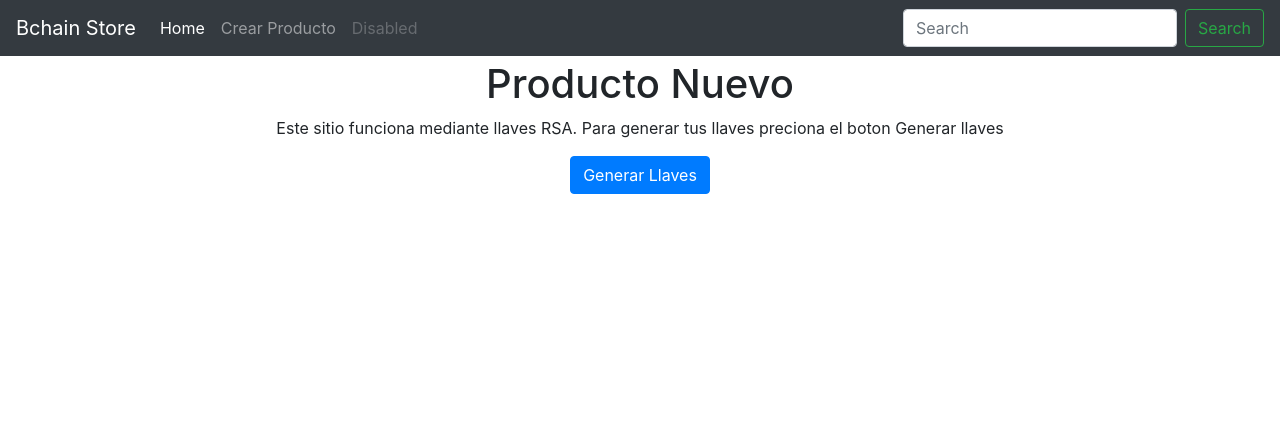
After one commit to miguelgonch/bchain-store, a Flask app: page /register in a window 1280 px wide. The commit adds this page. Shown: the top 434 px of the page. Run offline with Flask 2, Linux system fonts and the light colour scheme; some libraries are stand-ins or nearby versions.

Commit message:
Generacion de RSA funcional y se dan al usuario que ese esta registrando. Pero no se suben a mongo ni funciona el login

```diff
--- a/app/Productos.py
+++ b/app/Productos.py
@@ -8,7 +8,7 @@ w3 = Web3(Web3.WebsocketProvider("ws://127.0.0.1:9000"))
 w3.eth.defaultAccount = w3.eth.accounts[0]
 false=False
 
-Store_address = "0x04EAd0208242243BBAc66bd4d03043aB804E38B7"
+Store_address = "0x04a1dC9D59Bb45aD9A984f52D1c898Aa022D56F0"
 
 store_contract = w3.eth.contract(address=Store_address, abi=abis.abi_store)
 a = store_contract.functions
@@ -67,6 +67,29 @@ def listProducts():
     for r in res:
         print(r)
 
+def uploadkey(public, private):
+    #public={'publicK':public}
+    #result=db.keys.insert_one(public)
+    #public = {'key':str(public)}
+    #result=db.keys.insert_one(public)
+    public = str(public)
+
+    #encripted = rsa.encrypt(b"This is the message to be encrypted", public)
+    #key.decrypt(ast.literal_eval(str(encrypted)))
+
+    # encrypted_message = rsa.encrypt(message, public_key)
+    # decrypted_message = rsa.decrypt(encrypted_message, private_key)
+
+import rsa
+
+def generateKeys():
+    public_key, private_key = rsa.newkeys(48)
+    return public_key, private_key
+
+key = generateKeys()
+print(type(key[0]))
+uploadkey(key[0],key[1])
+
 #deleteProduct('28faaedf5071618129249db937bf59a1')
 #prods = listProducts()
 #hashh = createProduct('Oracle', 10, 'Licencia pirateada de OracleDB', 2, db)
--- a/app/templates/deleteproduct.html
+++ b/app/templates/deleteproduct.html
@@ -2,7 +2,7 @@
 {% block content %}
   <!-- Page Heading -->
   <h1 class="justify-content-center" style="text-align: center">
-    Producto Nuevo
+    Eliminar Producto
   </h1>
     <div class="col-xl-5 col-lg-6 col-md-8 col-sm-10 mx-auto form p-4">
         <div class="px-2">
--- a/app/templates/login.html
+++ b/app/templates/login.html
@@ -36,7 +36,7 @@
                           </div>
                           <button class="btn btn-lg btn-primary btn-block btn-login text-uppercase font-weight-bold mb-2" type="submit">Sign in</button>
                           <div class="text-center">
-                            <a class="small" href="#">Forgot password?</a></div>
+                            <a class="" href="/register">Registrate</a></div>
                         </form>
                       </div>
                     </div>
--- /dev/null
+++ b/app/templates/register.html
@@ -0,0 +1,14 @@
+{% extends 'base.html' %}
+{% block content %}
+  <!-- Page Heading -->
+    <h1 class="justify-content-center" style="text-align: center">
+        Producto Nuevo
+    </h1>
+        <div class="justify-content-center" style="text-align: center">
+        <p>Este sitio funciona mediante llaves RSA. Para generar tus llaves preciona el boton Generar llaves</p>
+
+            <form action="/RSA-Generator" method="get" class="justify-content-center">
+                <button type="submit" class="btn btn-primary">Generar Llaves</button>
+            </form>
+        </div>
+{% endblock %}
--- a/app/testing.py
+++ b/app/testing.py
@@ -1,6 +1,7 @@
 from web3 import Web3
 from flask import Flask,render_template, redirect, url_for, request
 import Productos
+import KeyGenerator
 
 
 app = Flask(__name__)
@@ -10,7 +11,7 @@ app = Flask(__name__)
 def main():
     w3 = Web3(Web3.WebsocketProvider("ws://127.0.0.1:9000"))
     w3.eth.defaultAccount = w3.eth.accounts[0]
-    contract_address = "0x04EAd0208242243BBAc66bd4d03043aB804E38B7"
+    contract_address = "0x04a1dC9D59Bb45aD9A984f52D1c898Aa022D56F0"
     contract_abi = [
         {
             "inputs": [
@@ -70,6 +71,10 @@ def main():
 def login():
     return render_template("login.html")
 
+@app.route("/register")
+def register():
+    return render_template("register.html")
+
 @app.route("/new-product")
 def newProduct():
    return render_template("newproduct.html")
@@ -93,6 +98,16 @@ def deleteProductCon():
     Productos.deleteProduct(hashh)
     return redirect(url_for('main'))
 
+@app.route("/RSA-Generator")
+def generateRSA():
+    keys = KeyGenerator.generateKeys()
+    #Productos.uploadkey(keys[0])
+    return render_template(
+        "giveKeys.html",
+        public=keys[0],
+        private=keys[1]
+    )
+
 
 if __name__ == "__main__":
     app.run(debug=True)
```
Also changed, not shown: app/templates/giveKeys.html (added, +19 -0 lines).
